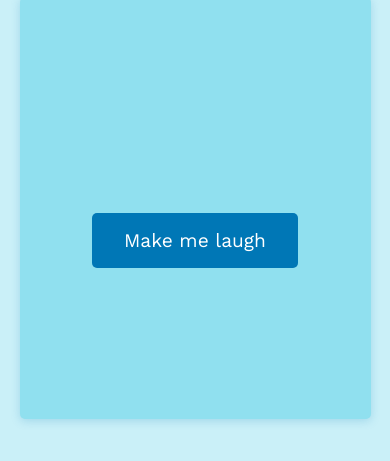
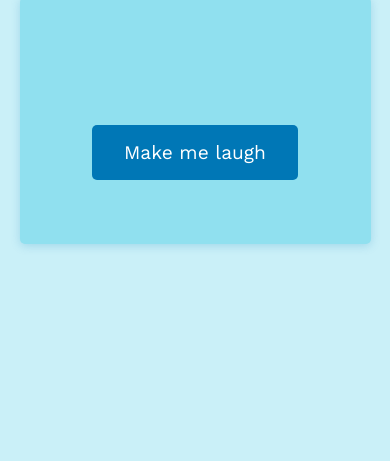
Before and after one commit to thusharathiwanka/programming-jokes, a plain HTML site: page app/index.html in a window 390 px wide. Shown: the part 285-746 px from the top of the page. Drawn offline with nearby package versions, Linux system fonts and the light colour scheme.

Commit message:
CREATE : responsive layout added

```diff
--- a/app/js/script.js
+++ b/app/js/script.js
@@ -6,9 +6,6 @@ const API_URL =
 jokeBtn.addEventListener("click", async () => {
   const response = await fetch(API_URL);
   const data = await response.json();
-
-  console.log(data);
-
   let joke = "";
 
   if (data.joke === undefined) {
--- a/app/styles/style.css
+++ b/app/styles/style.css
@@ -23,7 +23,7 @@ p {
   font-weight: 500;
   font-size: 1.2rem;
   text-align: center;
-  line-height: 2rem;
+  line-height: 1.8rem;
   color: #032857;
 }
 
@@ -40,7 +40,8 @@ main,
 }
 
 .container {
-  height: 50vh;
+  height: auto;
+  max-height: 100vh;
   width: 800px;
   max-width: 90%;
   background: red;
@@ -48,6 +49,8 @@ main,
   border-radius: 5px;
   box-shadow: 0px 2px 10px #0076b635;
   padding: 4rem;
+  text-overflow: ellipsis;
+  margin-bottom: 2rem;
 }
 
 button {
```
